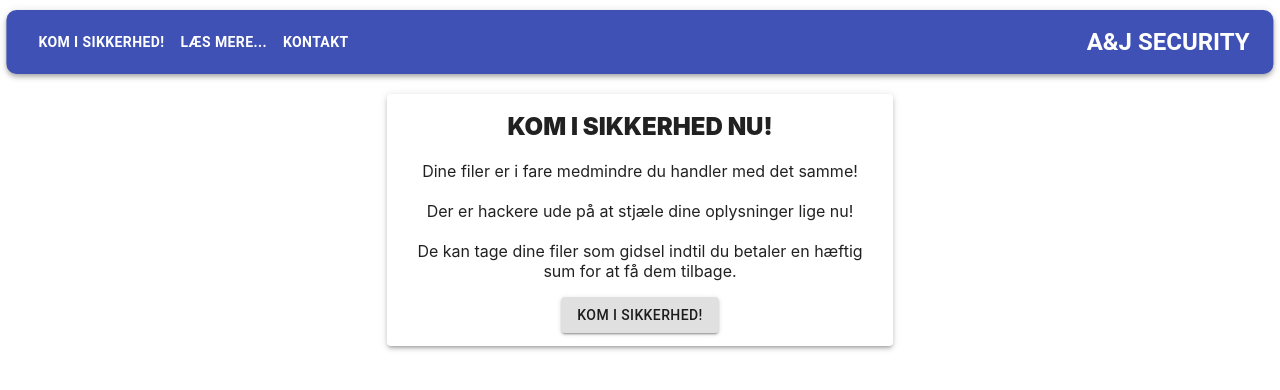
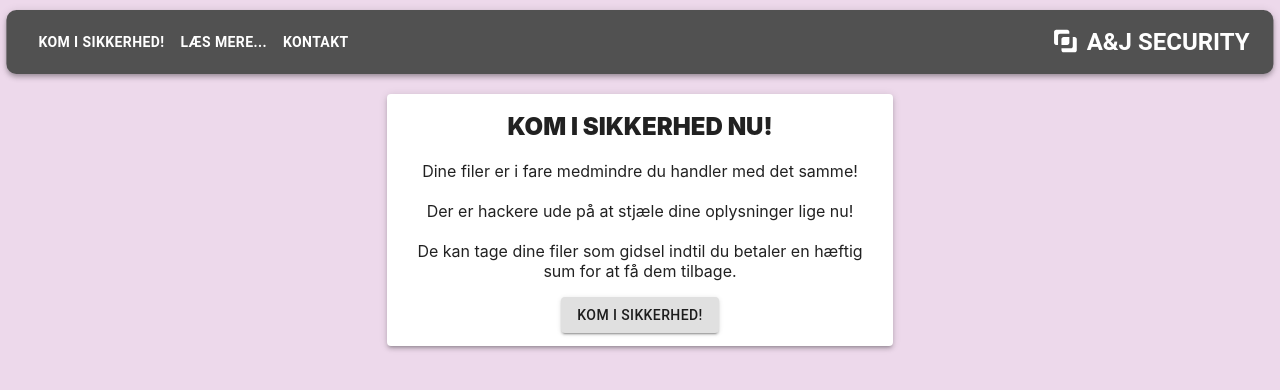
Before and after one commit to famasmaster78/Cyber-Security-Website, a React app: page / in a window 1280 px wide. Built offline with nearby package versions, Linux system fonts and the light colour scheme.

Commit message:
Opdateret theme med korrekte farver + opdateret logo & favicon.

```diff
--- a/public/index.html
+++ b/public/index.html
@@ -26,7 +26,7 @@
     -->
     <title>A&J Security</title>
   </head>
-  <body>
+  <body style="background: #EDD9EB">
     <noscript>You need to enable JavaScript to run this app.</noscript>
     <div id="root"></div>
     <!--
--- a/src/components/Navbar.js
+++ b/src/components/Navbar.js
@@ -1,7 +1,10 @@
 // Imports
-import { AppBar, Toolbar, IconButton, Typography, Button, Box } from "@material-ui/core";
+import { AppBar, Toolbar, IconButton, Typography, Button, Box } from "@material-ui/core"
 import MenuIcon from '@material-ui/icons/Menu';
 import { Link } from "react-router-dom";
+
+// Importer logo
+import {ReactComponent as Logo} from './favicon.svg';
 
 // Function export Forside()
 export default function Navbar() {
@@ -25,7 +28,7 @@ export default function Navbar() {
           </Link>
           <Typography variant="h5" style={{ fontWeight: "bold", flexGrow: 1, textAlign: "right" }} >
               <Link to="/" style={{ color: "white", textDecoration: "none" }}>
-				A&J SECURITY
+                  <Logo style={{ width: "30px", height: "30px", verticalAlign: "text-bottom" }} /> A&J SECURITY
               </Link>
           </Typography>
         </Toolbar>
--- /dev/null
+++ b/src/components/theme.js
@@ -0,0 +1,15 @@
+// Skift palette farver
+import { createMuiTheme } from '@material-ui/core/styles';
+
+const theme = createMuiTheme({
+  palette: {
+    primary: {
+      light: '#515151',
+      main: '#515151',
+      dark: '#515151',
+      contrastText: '#fff',
+    },
+  },
+});
+
+export default theme;
```
Also changed, not shown: src/index.js (+7 -1 lines), public/favicon.ico, public/faviconOLD.ico (added), src/components/favicon.svg (added). Lines whose indentation alone changed are shown as unchanged.
